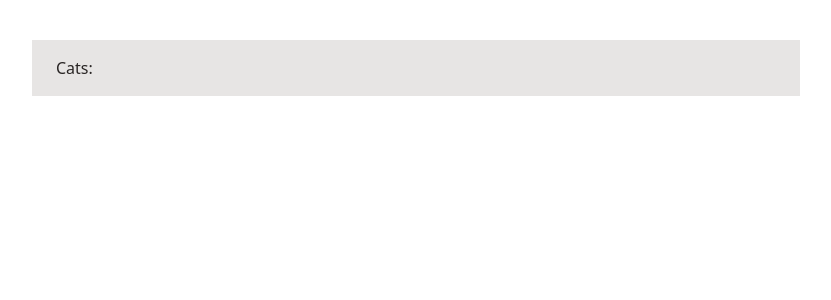
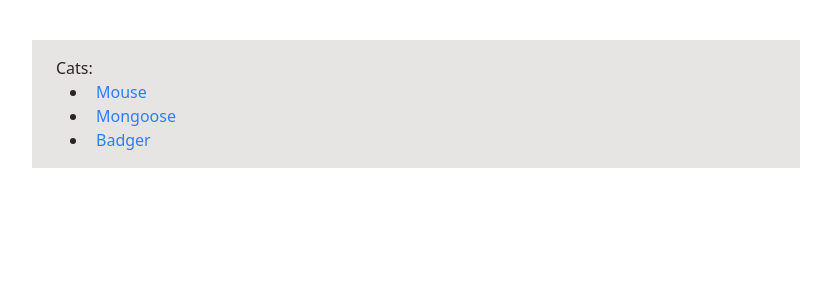
Before and after one commit to astro-league-tracker/astro-league-tracker.github.io, a Nuxt app: page / in a window 1280 px wide. Shown: the top 300 px of the page, without its empty margins (224-1055 px from the left). Built offline with nearby package versions, Linux system fonts and the light colour scheme.

Commit message:
switch to a js array for now

```diff
--- a/package.json
+++ b/package.json
@@ -17,8 +17,6 @@
     "vue-router": "^4.5.0"
   },
   "devDependencies": {
-    "@types/better-sqlite3": "^7.6.12",
-    "better-sqlite3": "^11.8.1",
     "typescript": "^5.8.2",
     "vue-tsc": "^2.2.8"
   },
--- a/src/db.ts
+++ b/src/db.ts
@@ -1,41 +1,16 @@
-import Database from "better-sqlite3"
-
-const db = new Database(':memory:');
-db.pragma('journal_mode = WAL');
-
 export type Cat = {
     name: string,
     age: number,
-    id: number,
 }
 
-export const setUpDb = () => {
+const cats = [
+    { name: 'Mouse', age: 18 },
+    { name: 'Mongoose', age: 7 },
+    { name: 'Badger', age: 3 },
+];
 
-  db.prepare(`CREATE TABLE IF NOT EXISTS cats(
-      id INTEGER PRIMARY KEY,
-      name TEXT NOT NULL,
-      age INTEGER NOT NULL
-  )`).run();
-
-  const insert = db.prepare('INSERT INTO cats (name, age) VALUES (@name, @age)');
-
-  const insertMany = db.transaction((cats: Record<string, string|number>[]) => {
-      for (const cat of cats){
-        insert.run(cat);
-      }
-  });
-
-  insertMany([
-      { name: 'Mouse', age: 18 },
-      { name: 'Mongoose', age: 7 },
-      { name: 'Badger', age: 3 },
-  ]);
+for (const cat of cats) {
+    Object.freeze(cat);
 }
 
-export const getAllCats = () => {
-    return db.prepare("SELECT * FROM cats").all() as Cat[]
-}
-
-export const getOneCat = (id: number) => {
-    return db.prepare("SELECT * FROM cats WHERE id = ?").get(id) as Cat | undefined
-}
+export default Object.freeze(cats)
--- a/src/pages/index.vue
+++ b/src/pages/index.vue
@@ -1,16 +1,5 @@
 <script setup lang="ts">
-import type { Cat } from "@/db"
-
-const { data: cats} = await useAsyncData<Cat[]>("cats", async() => {
-  if (!import.meta.server) {
-    return [];
-  }
-
-  const {setUpDb, getAllCats} = await import("@/db");
-
-  setUpDb()
-  return getAllCats()
-})
+import allCats from "@/db"
 
 </script>
 
@@ -19,8 +8,8 @@ const { data: cats} = await useAsyncData<Cat[]>("cats", async() => {
   <div class="max-w-3xl mx-auto bg-stone-200 my-10 px-6 py-4 text-stone-800">
     Cats:
     <ul>
-      <li class="list-disc  ml-8 pl-2" v-for="cat in cats">
-        <NuxtLink :to="`/programs/${cat.id}`" class="text-blue-500 hover:underline">{{ cat.name }}</NuxtLink>
+      <li class="list-disc  ml-8 pl-2" v-for="cat, id in allCats">
+        <NuxtLink :to="`/programs/${id}`" class="text-blue-500 hover:underline">{{ cat.name }}</NuxtLink>
       </li>
     </ul>
   </div>
--- a/src/pages/programs/[programId].vue
+++ b/src/pages/programs/[programId].vue
@@ -1,19 +1,7 @@
 <script setup lang="ts">
-import type { Cat } from "@/db";
-
-const route = useRoute();
-
-const { data: cat} = await useAsyncData<Cat | undefined>("cats", async() => {
-    const programId = Number(route.params.programId)
-    if (!import.meta.server || !programId) {
-    return undefined;
-  }
-
-  const {getOneCat} = await import("@/db");
-  return getOneCat(programId)
-});
+import allCats from "@/db";
 </script>
 
 <template>
-    <pre>{{ cat }}</pre>
+    <pre>{{ allCats[Number($route.params.programId)] }}</pre>
 </template>
```
Also changed, not shown: 1 other file (tests, documents, lock files or other folders).
